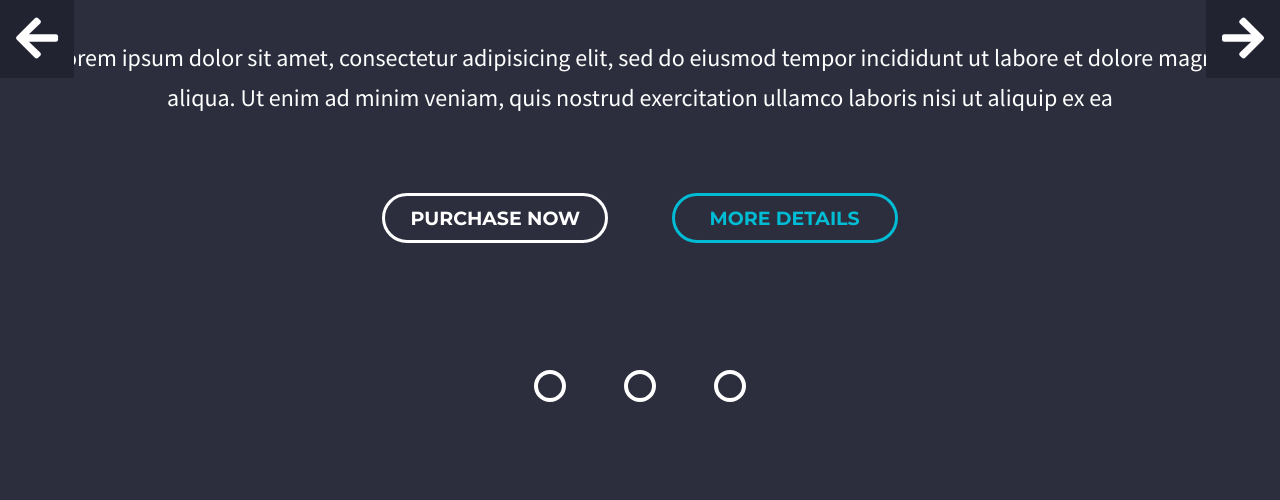
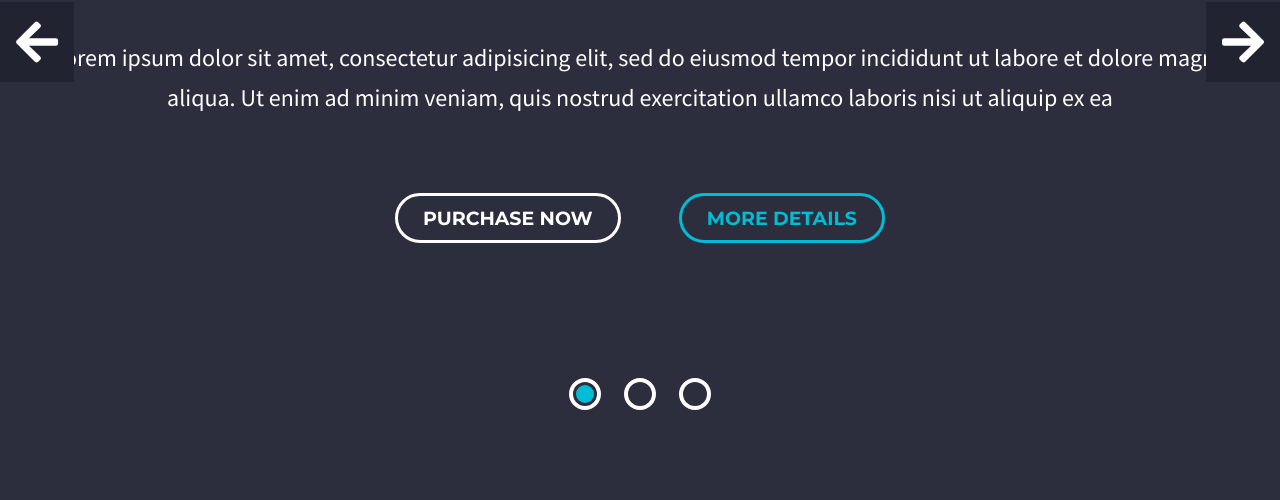
Before and after one commit to trangthuta/PRICETABLEPAGE, a plain HTML site: page index.html in a window 1280 px wide. Shown: the part 452-952 px from the top of the page. Drawn offline with Linux system fonts and the light colour scheme.

Commit message:
sua class slider

```diff
--- a/index.html
+++ b/index.html
@@ -12,7 +12,6 @@
   <link rel="stylesheet" href="https://cdnjs.cloudflare.com/ajax/libs/font-awesome/5.15.4/css/all.min.css" />
   <link rel="stylesheet" href="./style/style.css" />
 </head>
-
 <body>
   <header class="header">
     <div class="container">
@@ -55,13 +54,13 @@
     </div>
   </header>
 
-  <div class="slider text-center">
-    <a href="#">
-      <i class="fas fa-arrow-left slider-arrow arrleft"></i>
-    </a>
-    <a href="#">
-      <i class="fas fa-arrow-right slider-arrow arright"></i>
-    </a>
+  <section class="slider text-center">
+    <span class="slider-arrowslide arrleft">
+      <i class="fas fa-arrow-left slider-arrow "></i>
+    </span>
+    <span class="slider-arrowslide arright">
+      <i class="fas fa-arrow-right slider-arrow"></i>
+    </span>
     <section class="container">
       <a href="#">
         <i class="fas fa-bars slider-iconbar"></i>
@@ -77,23 +76,23 @@
         aliquip ex ea
       </p>
       <div class="slider-button">
-        <button class="slider-button-item button-properties btnleft">
+        <button class=" button-properties btnleft">
           PURCHASE NOW
         </button>
-        <button class="slider-button-item button-properties btnright">
+        <button class=" button-properties btnright">
           MORE DETAILS
         </button>
       </div>
       <div class="btn-dot slider-dot">
         <input type="radio" name="rdo-btn" id="rdo-btn1" />
-        <label for="rdo-btn1"></label>
+        <label for="rdo-btn1" class="active"></label>
         <input type="radio" name="rdo-btn" id="rdo-btn2" />
         <label for="rdo-btn2"></label>
         <input type="radio" name="rdo-btn" id="rdo-btn3" />
         <label for="rdo-btn3"></label>
       </div>
     </section>
-  </div>
+  </section>
 
   <section class="content text-center">
     <div class="container">
--- a/style/_base.scss
+++ b/style/_base.scss
@@ -7,7 +7,6 @@ html{
   background-color: $bg-dark-header;
 }
 body {
-  width: 100%;
   font-family: "Source Sans Pro", sans-serif;
   font-size: 16px;
   box-sizing: border-box;
@@ -37,8 +36,7 @@ body {
 }
 .button-properties {
   font-size: 19px;
-  padding: 10.5px 0;
-  width: 226px;
+  padding: 10.5px 25px;
   border-radius: 30px;
   background-color: $bg-dark-header;
   border-width: 3px;
@@ -82,7 +80,7 @@ body {
     gap: 10px 0;
   }
   .button-properties {
-    width: 150px;
     font-size: 12px;
+    padding: 10px 15px;
   }
 }
--- a/style/_slider.scss
+++ b/style/_slider.scss
@@ -1,7 +1,7 @@
 .slider {
   padding: 130px 0 42px 0;
-  background-color: $bg-dark-header;
   color: white;
+  position: relative;
   &-iconbar {
     font-size: 144px;
     margin-bottom: 90px;
@@ -17,26 +17,26 @@
   }
   &-button {
     margin-bottom: 135px;
-    &-item {
-      margin: 0 30px;
-    }
   }
   .btnleft {
     border-color: white;
     color: white;
+    margin-right: 55px;
   }
   .btnright {
     color: $blue-color;
     border-color: $blue-color;
   }
+  &-arrowslide {
+    height: 50%;
+    position: absolute;
+    bottom: 0;
+  }
   &-arrow {
-    position: absolute;
     padding: 16px 16px;
     font-size: 48px;
     background-color: $bg-btnarrow;
-    top: 0;
     color: white;
-    margin-top: 450px;
   }
   &-arrow:hover {
     background-color: $blue-color;
@@ -50,25 +50,25 @@
   &-dot {
     label {
       font-weight: bold;
-      padding-right: 15px;
+      margin-right: 20px;
       &:nth-last-child(1) {
-        padding-right: 0;
+        margin-right: 0;
       }
       &::before {
         border: 4px solid white;
         width: 24px;
         height: 24px;
-        margin: -8px 20px;
       }
       &::after {
         width: 18px;
         height: 18px;
-        background-color: $bg-dark-header;
-        transform: translate(27px, -1px);
+        transform: translate(7px, -50%);
       }
     }
-    input[type="radio"]:checked + label::after {
-      background-color: $blue-color;
+    .active {
+      &::after {
+        background-color: $blue-color;
+      }
     }
   }
   @media screen and (max-width: 1024px) {
@@ -95,10 +95,13 @@
     &-iconbar {
       font-size: 80px;
     }
-    &-button-item {
+    &-button {
       &:first-child {
         margin-bottom: 20px;
       }
+    }
+    .btnleft {
+      margin-right: 10px;
     }
     &-dot {
       label {
@@ -111,7 +114,7 @@
         &::after {
           width: 8px;
           height: 8px;
-          transform: translate(23px, 13px);
+          transform: translate(35%, 60%);
         }
       }
     }
```
Also changed, not shown: style/style.css, 1 other file.
